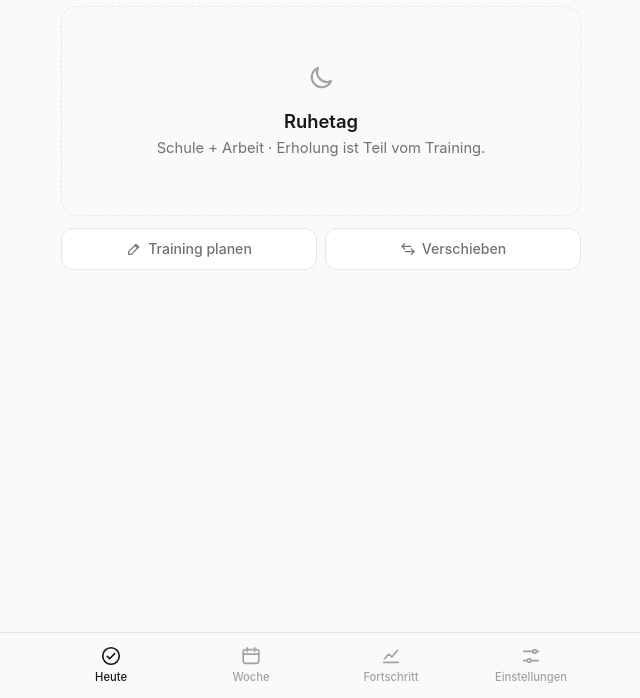
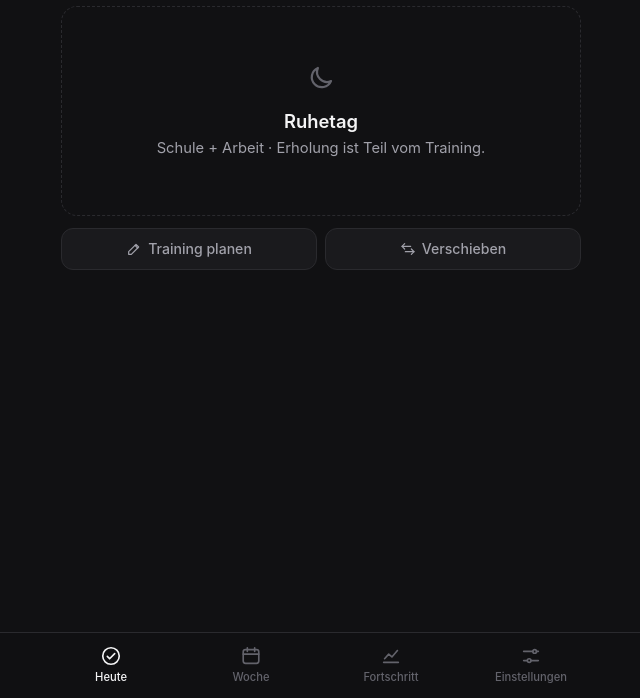
Before and after one commit to NoahKlug1/trainingsplan, a plain HTML site: page index.html in a window 1280 px wide. Shown: the part 102-800 px from the top of the page, without its empty margins (319-959 px from the left). Drawn offline with Linux system fonts and the light colour scheme.

Commit message:
App immer im dunklen Design
Co-Authored-By: Claude Opus 5.5 <noreply@anthropic.com>

```diff
--- a/index.html
+++ b/index.html
@@ -3,10 +3,9 @@
 <head>
   <meta charset="UTF-8">
   <meta name="viewport" content="width=device-width, initial-scale=1, viewport-fit=cover">
-  <meta name="theme-color" content="#fafaf9" media="(prefers-color-scheme: light)">
-  <meta name="theme-color" content="#111113" media="(prefers-color-scheme: dark)">
+  <meta name="theme-color" content="#111113">
   <meta name="apple-mobile-web-app-capable" content="yes">
-  <meta name="apple-mobile-web-app-status-bar-style" content="default">
+  <meta name="apple-mobile-web-app-status-bar-style" content="black-translucent">
   <meta name="apple-mobile-web-app-title" content="Training">
   <title>Trainingsplan</title>
   <link rel="manifest" href="manifest.webmanifest">
--- a/style.css
+++ b/style.css
@@ -1,22 +1,5 @@
 :root {
-  --bg: #fafaf9;
-  --surface: #ffffff;
-  --text: #18181b;
-  --muted: #71717a;
-  --faint: #a1a1aa;
-  --line: #e7e7e4;
-  --field: #f4f4f2;
-  --accent: #2f6b4f;
-  --accent-soft: #e6efe9;
-  --accent-strong: #234f3b;
-  --body: #ffffff;
-  --body-line: #27272a;
-  --danger: #b42318;
-  --radius: 16px;
-}
-
-@media (prefers-color-scheme: dark) {
-  :root {
+  color-scheme: dark;
   --bg: #111113;
   --surface: #1a1a1d;
   --text: #f4f4f5;
@@ -30,7 +13,7 @@
   --body: #2e2e33;
   --body-line: #0b0b0c;
   --danger: #f97066;
-  }
+  --radius: 16px;
 }
 
 * { box-sizing: border-box; -webkit-tap-highlight-color: transparent; }
@@ -112,7 +95,7 @@ h2 { margin: 0; font-size: .8rem; font-weight: 600; text-transform: uppercase; l
 .check svg { width: 15px; height: 15px; stroke-width: 2.6; opacity: 0; }
 .ex.done .check { background: var(--accent); border-color: var(--accent); }
 .ex.done .check svg { opacity: 1; }
-@media (prefers-color-scheme: dark) { .ex.done .check { color: #111113; } }
+.ex.done .check { color: #111113; }
 .exbody { flex: 1; min-width: 0; }
 .exname { font-weight: 550; transition: color .15s; }
 .exdetail { color: var(--muted); font-size: .88rem; margin-top: 2px; }
--- a/sw.js
+++ b/sw.js
@@ -1,5 +1,5 @@
 // Version erhöhen, wenn sich Dateien ändern → Handy lädt neue Version
-const CACHE = "trainingsplan-v5";
+const CACHE = "trainingsplan-v6";
 const ASSETS = [
   "./",
   "index.html",
```
Also changed, not shown: manifest.webmanifest. Lines whose indentation alone changed are shown as unchanged.
